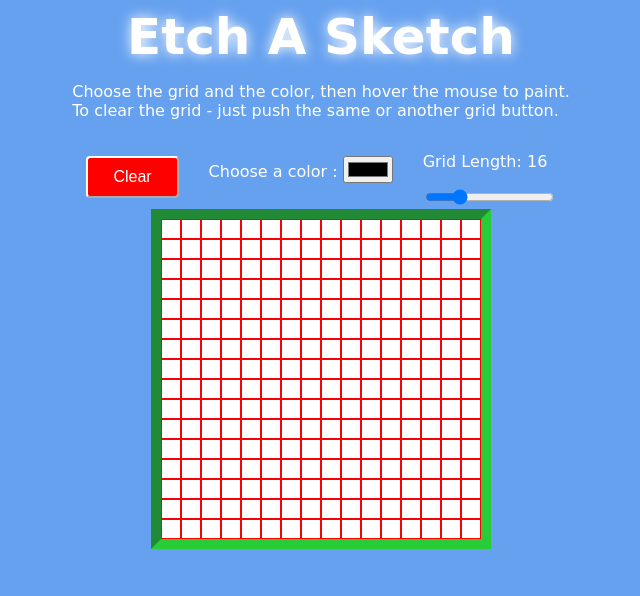
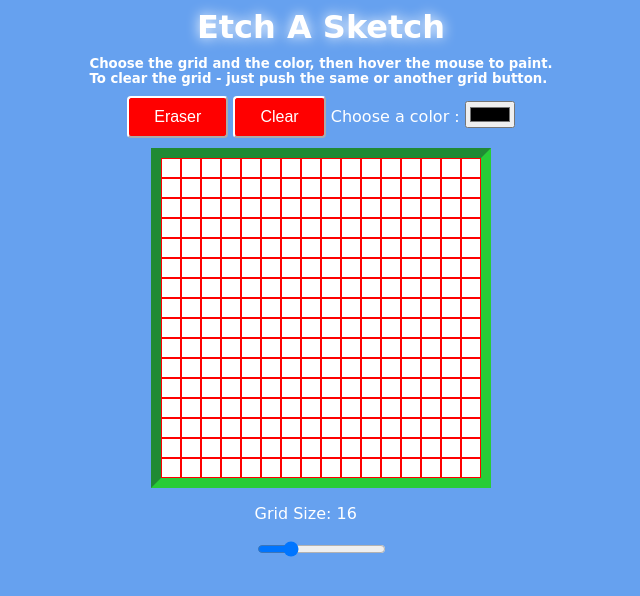
Before and after one commit to CheikhSall95/Etch-A-Sketch, a plain HTML site: page index.html in a window 1280 px wide. Shown: the whole page, without its empty margins (319-959 px from the left). Drawn offline with Linux system fonts and the light colour scheme.

Commit message:
Final commit

```diff
--- a/index.html
+++ b/index.html
@@ -10,27 +10,25 @@
   </head>
   <body>
     <div class="header">
-        <h1  class="title">Etch A Sketch </h1>
-        <p class="description">Choose the grid and the color, then hover the mouse to paint.<br>
-            To clear the grid - just push the same or another grid button.</p>
+        <h1  class="title">Etch A Sketch </h1> <!-- Title of the game -->
+        <h5 class="description">Choose the grid and the color, then hover the mouse to paint.<br>
+            To clear the grid - just push the same or another grid button.</h5>
       </div>
-      <div class="options">
+      <div class="options"> <!-- A div that holds all options -->
         <div class="clear">
+            <button class="erase">Eraser</button>
             <button class="clearButton">Clear</button>
-        </div>
-        <div class="clear">
             <label for="colorpicker">Choose a color : </label>
             <input type="color" id="colorpicker" >
         </div>
+
+    </div>
+      <div id="grid-container"> <!-- The container flex that will contain all divs -->
+
+      </div>
       <div class="slidecontainer">
-        <p>Grid Length: <span id="value"></span></p>
+        <p>Grid Size: <span id="value"></span></p>
         <input type="range" min="1" max="64" value="16" class="slider" id="gridRange">
       </div>
-
-    </div>
-      <div id="grid-container">
-
-      </div>
-
   </body>
 </html>
--- a/script.js
+++ b/script.js
@@ -1,6 +1,6 @@
-function createGrid(gridLength) {
+function createGrid(gridLength) { // Function that will be called to create the grid
     const container = document.querySelector('#grid-container'); // Get the container that will contain the divs
-    for (let i = 0; i < gridLength; i++) {
+    for (let i = 0; i < gridLength; i++) { //Create the divs
         for (let j = 0; j < gridLength; j++){
             const divGrid = document.createElement('div');
             divGrid.classList.add('divGrid');
@@ -10,32 +10,39 @@ function createGrid(gridLength) {
         }
 
     }
+    // Add EventListerners in the function to mange the grid
     const divs = document.querySelectorAll('.divGrid');
     const clear = document.querySelector('.clearButton');
     const color = document.querySelector('#colorpicker');
+    const erase = document.querySelector('.erase');
     let colorValue = color.value;
-    color.addEventListener('mouseover', () => {
+    color.addEventListener('input', () => {
         colorValue = color.value;;
-
+        // change the color as per color's input
     });
 
     divs.forEach((div) => {
+        colorValue = color.value;;
 
-       // and for each one we add a 'mouseover' listener
        div.addEventListener('mouseover', () => {
            div.style.background = colorValue;
-
+           // loop over the divs and change color if the mouse touches a div
        });
 
        clear.addEventListener('click', () => {
         div.style.background = "white";
+        // loop over the divs and change color to white if the mouse touches a div
+        });
 
+        erase.addEventListener('click', () => {
+            colorValue = "white";
+            // loop over the divs and change color to white to all divs
         });
      });
 
 }
 
-createGrid(16);
+createGrid(16); // initialize the grid with a size of 16
 let slider = document.getElementById("gridRange");
 let output = document.getElementById("value");
 output.textContent = slider.value;
--- a/style.css
+++ b/style.css
@@ -7,7 +7,7 @@ body {
     align-items: center;
 
   }
-
+/* HEADER */
   .header{
     display: flex;
     align-items: center;
@@ -15,10 +15,18 @@ body {
     flex-direction: column;
   }
   .title {
-    font-size: 50px;
+
     text-shadow: 0 0 13px #FFF;
     margin: 0px;
   }
+  .description {
+
+
+    margin: 10px;
+  }
+
+
+/* Options */
 
   .options {
     display: flex;
@@ -26,26 +34,10 @@ body {
   }
 
   .clear {
-    margin-top: 20px;
+    margin-top: 0px;
   }
 
-  #grid-container {
-    display: flex;
-    flex-wrap: wrap;
-    height: 320px;
-    width: 320px;
-    border: 10px solid rgba(24, 216, 6, 0.788);
-    border-style: inset;
-
-  }
-
-  #grid-container div {
-    box-sizing:border-box;
-    border: 1px solid rgb(255, 0, 0);
-    background-color: white;
-  }
-
-  .clearButton {
+  .clearButton, .erase {
     border-radius: 4px;
     background-color: #ff0000;
     border-color: #FFF;
@@ -57,3 +49,25 @@ body {
     cursor: pointer;
 
     }
+
+   .clearButton:hover, .erase:hover {
+        border-radius: 4px;
+        background-color: #ff0000c2;
+        }
+  /* Container */
+
+  #grid-container {
+    display: flex;
+    flex-wrap: wrap;
+    height: 320px;
+    width: 320px;
+    border: 10px solid rgba(24, 216, 6, 0.788);
+    border-style: inset;
+    margin-top: 10px;
+  }
+
+  #grid-container div {
+    box-sizing:border-box;
+    border: 1px solid rgb(255, 0, 0);
+    background-color: white;
+  }
```
Also changed, not shown: 1 other file.
